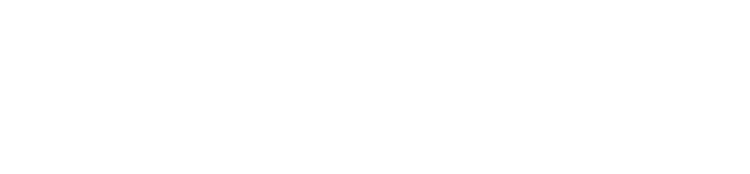
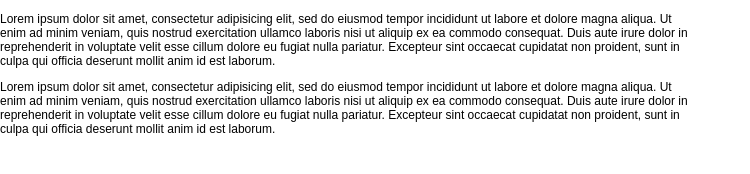
Before and after one commit to AnastasiyaVN14/lesson5, a plain HTML site: page www/www/index.html in a window 1280 px wide. Shown: the whole page, without its empty margins (0-750 px from the left). Drawn offline with Linux system fonts and the light colour scheme.

Commit message:
Первое изменение файла

```diff
--- a/www/www/index.html
+++ b/www/www/index.html
@@ -6,7 +6,18 @@
 </head>
 <body>
 	<div class="header">
-	<p></p>
+	<p>Lorem ipsum dolor sit amet, consectetur adipisicing elit, sed do eiusmod
+	tempor incididunt ut labore et dolore magna aliqua. Ut enim ad minim veniam,
+	quis nostrud exercitation ullamco laboris nisi ut aliquip ex ea commodo
+	consequat. Duis aute irure dolor in reprehenderit in voluptate velit esse
+	cillum dolore eu fugiat nulla pariatur. Excepteur sint occaecat cupidatat non
+	proident, sunt in culpa qui officia deserunt mollit anim id est laborum.</p>
+	<p>Lorem ipsum dolor sit amet, consectetur adipisicing elit, sed do eiusmod
+	tempor incididunt ut labore et dolore magna aliqua. Ut enim ad minim veniam,
+	quis nostrud exercitation ullamco laboris nisi ut aliquip ex ea commodo
+	consequat. Duis aute irure dolor in reprehenderit in voluptate velit esse
+	cillum dolore eu fugiat nulla pariatur. Excepteur sint occaecat cupidatat non
+	proident, sunt in culpa qui officia deserunt mollit anim id est laborum.</p>
 
 	</div>
 	<div class="main">
```
